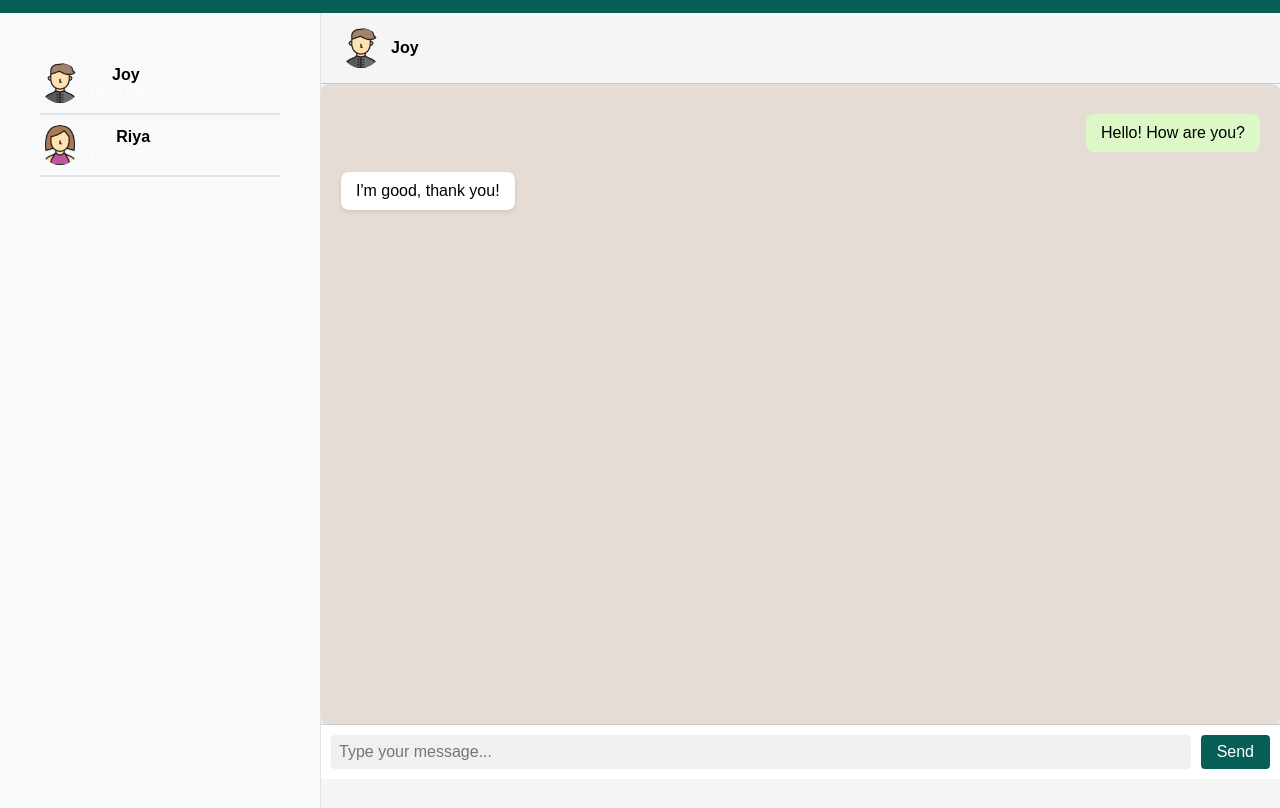
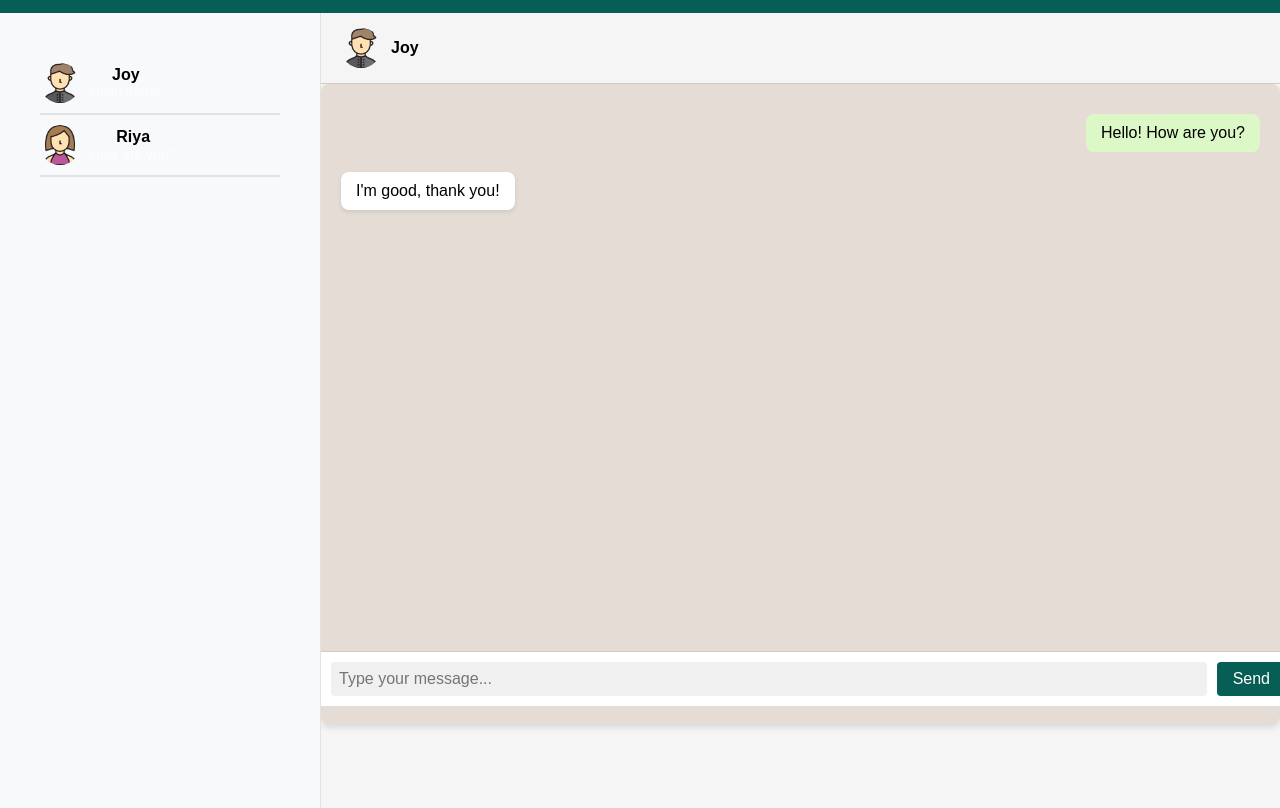
Before and after one commit to MockJoke/Basic-ChatApp, a website: page index.html in a window 1280 px wide. Shown: the part 94-902 px from the top of the page. Drawn offline with nearby package versions, Linux system fonts and the light colour scheme; no server answers.

Commit message:
Fixed message input box position

```diff
--- a/styles.css
+++ b/styles.css
@@ -93,6 +93,8 @@ body, ul {
     padding: 10px 20px; /* Add padding for spacing */
     background-color: #f5f5f5;
     border-bottom: 1px solid #ccc;
+    position: sticky;
+    top: 0;
   }
 
   .currentcontact-avatar {
@@ -154,8 +156,8 @@ body, ul {
     background-color: #fff;
     padding: 10px;
     border-top: 1px solid #ccc;
-    width: 100%;
-    position: sticky; /* Add this line */
+    width: calc(100% - 305px);
+    position: fixed; /* Add this line */
     bottom: 0; /* Add this line */
     box-sizing: border-box;
   }
```
